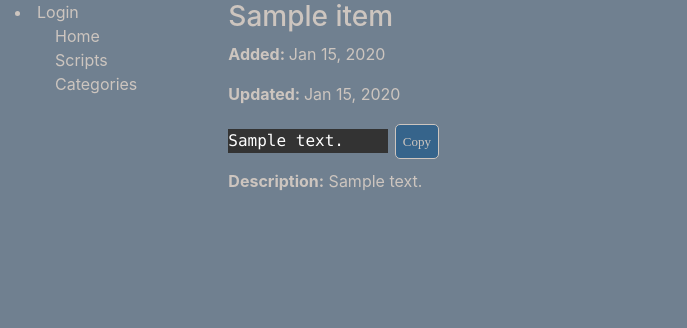
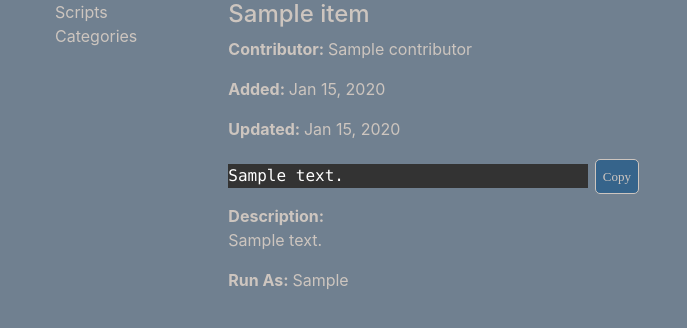
Before and after one commit to dmthomas003/egscripts, a Django app: template templates/library/item.html in a window 1280 px wide. Shown: the top 328 px of the page, without its empty margins (0-687 px from the left). Run offline with Django 3.2, Linux system fonts and the light colour scheme; the template is opened without the code that fills it: most values are stand-ins (such as "Sample title", 1, 10 or a date in 2020); some libraries are stand-ins or nearby versions.

Commit message:
update to models.py and templetes, especially item.html

```diff
--- /dev/null
+++ b/library/static/css/style.css
@@ -0,0 +1,67 @@
+body {
+    color: #cdc5bf;
+    background-color: rgba(112,128,144);
+    width: 100%;
+}
+
+ul {
+    list-style: none;
+}
+
+button {
+    background-color: #36648b;
+    color: #cdc5bf;
+    padding: 7px;
+    margin: 2px;
+    font-size: 13px;
+    border: none;
+    font-family: Oswald;
+    border: 1px solid #cdc5bf;
+    border-radius: 5px;
+
+}
+
+a {
+    text-decoration: none;
+    color: #cdc5bf;
+}
+
+a:hover {
+    text-decoration: none;
+    color: #323A40;
+}
+
+strong {
+    #bec6cc;
+}
+
+p.code-block {
+    background-color: #333333;
+    color: #fff;
+    font-size: 12pt;
+    font-family: "Consolas";
+    display: inline-block;
+    min-width: 360px;
+}
+
+.dropdown {
+    position: relative;
+    display: inline-block;
+}
+
+.dropdown-content {
+    display: none;
+    position: absolute;
+    min-width: 160px;
+    overflow: auto;
+    z-index: 1;
+}
+
+.dropdown-content a {
+    padding: 12px 16px;
+    text-decoration: none;
+    display: block;
+}
+
+
+.show {display: block;}
--- a/templates/base_generic.html
+++ b/templates/base_generic.html
@@ -7,7 +7,7 @@
   <link rel="stylesheet" href="https://stackpath.bootstrapcdn.com/bootstrap/4.1.3/css/bootstrap.min.css" integrity="sha384-MCw98/SFnGE8fJT3GXwEOngsV7Zt27NXFoaoApmYm81iuXoPkFOJwJ8ERdknLPMO" crossorigin="anonymous">
   <!-- Add additional CSS in static file -->
   {% load static %}
-  <link rel="stylesheet" href="{% static 'style.css' %}">
+  <link rel="stylesheet" href="{% static 'css/style.css' %}">
   <style>
 </style>
 </head>
@@ -27,12 +27,9 @@
 	<!-- <li><strong>Contributions: </strong> {{ user.item_set.count }}</li> -->
 	<!-- <li><strong>Scripts: </strong> {{ item_list.count }}</li> -->
 	{% endif %}
-        {% else %}
-          <li><a href="{% url 'login'%}?next={{request.path}}">Login</a></li>
-        </ul>
         {% endif %}
         <ul class="sidebar-nav">
-          <li><a href="{% url 'index' %}">Home</a></li>
+		<!-- <li><a href="{% url 'index' %}">Home</a></li> -->
 	  <li><a href="{% url 'items' %}">Scripts</a></li>
 	  <li><a href="{% url 'categories' %}">Categories</a></li>
 	</ul>
--- a/templates/base_list.html
+++ b/templates/base_list.html
@@ -1,6 +1,6 @@
 {% extends "base_generic.html" %}
 
 {% block content %}
-<h4>{% block list_title %}List Title{% endblock %}</h4>
+{% block list_title %}List Title{% endblock %}
 {% block list %}<!-- insert ul -->{% endblock %}
 {% endblock %}
--- a/templates/library/item.html
+++ b/templates/library/item.html
@@ -1,13 +1,18 @@
 {% extends "base_generic.html" %}
 
 {% block content %}
-  <h3>{{ item.name }}</h3>
+  <h4>{{ item.name }}</h4>
+  {% if item.contributor %}
+  <p><strong>Contributor: </strong>{{item.contributor}}</p>
+  {% endif %}
   <p><strong>Added: </strong> {{ item.created | date:"M d, Y" }}</p>
   <p><strong>Updated: </strong> {{ item.updated | date:"M d, Y" }}</p>
   <p class="code-block" id="itemText">{{ item.text }}</p>
   <!-- <textarea rows="3" cols="30" id="itemText">{{ item.text }}</textarea> -->
   <button onclick="copyToClipboard('#itemText')">Copy</button>
-  <p><strong>Description:</strong> {{ item.description }}</p>
+  <p class="item-description" ><strong>Description: </strong></br> {{ item.description }}</p>
+  <p><strong>Run As: </strong> {{ item.run_as }}</p>
+
 <script src="https://ajax.googleapis.com/ajax/libs/jquery/1.11.1/jquery.min.js"></script>
 <script>
   function copyToClipboard(element) {
```
Also changed, not shown: library/models.py (+4 -4 lines), templates/library/items.html (+19 -2 lines), library/migrations/0011_auto_20190303_1803.py (added), 1 other file.
